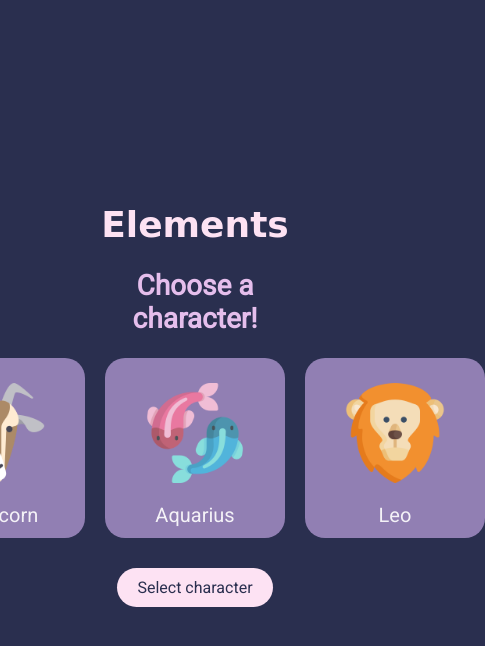
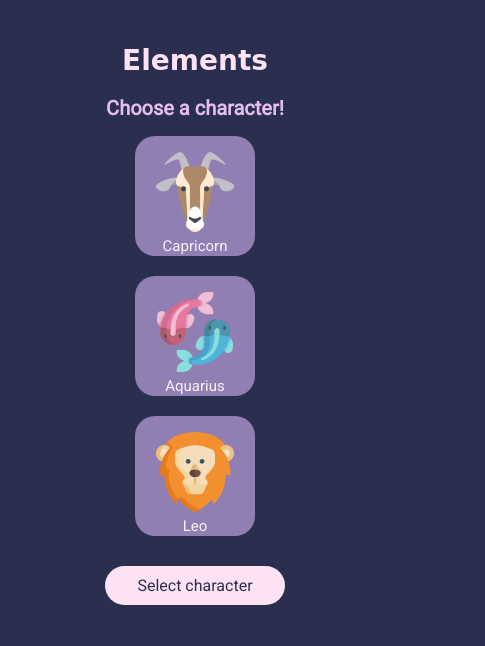
Before and after one commit to davidlozada-dev/elements, a plain HTML site: page index.html in a window 390 px wide. Shown: the whole page, 485 px wide, since content can reach past the window. Drawn offline with Linux system fonts and the light colour scheme; a web font is replaced by a local one.

Commit message:
Create responsive styles

```diff
--- a/index.html
+++ b/index.html
@@ -5,6 +5,8 @@
    <meta charset="utf-8" />
    <title>Elements</title>
    <link rel="stylesheet" href="./styles.css" />
+   <meta content="width=device-width, initial-scale=1" name="viewport" />
+   <!--It is important to add this tag in order to make media queries work-->
 </head>
 
 <body>
--- a/js/elements.js
+++ b/js/elements.js
@@ -9,6 +9,7 @@ function setEventListeners() {
     window.location.reload();
   });
 
+  document.getElementById("choose-character").style.display = "flex"
   document.getElementById("battlefield").style.display = "none";
   document.getElementById("final-result").style.display = "none";
 }
--- a/styles.css
+++ b/styles.css
@@ -22,6 +22,10 @@ h1 {
 h2 {
    font-size: 28px;
    color: #E5BEEC;
+}
+#choose-character {
+   flex-direction: column;
+   align-items: center;
 }
 
 #choose-character-options {
@@ -78,6 +82,7 @@ label p {
    border: none;
    border-radius: 20px;
    background-color: #FDE2F3;
+   width: 180px;
 }
 
 #choose-character-btn:hover,
@@ -187,7 +192,7 @@ label p {
    font-size: 20px;
 }
 
-#battle-result{
+#battle-result {
    font-size: 25px;
 }
 
@@ -205,3 +210,67 @@ label p {
 #final-result-msg {
    font-size: 24px;
 }
+
+@media (max-width: 450px) {
+   body {
+      align-items: center;
+      margin-top: 25px;
+   }
+
+   header {
+      width: 200px;
+      align-items: center;
+   }
+
+   h1 {
+      font-size: 28px;
+   }
+
+   h2 {
+      font-size: 20px;
+   }
+
+   label {
+      width: 120px;
+      height: 120px;
+   }
+
+   label p {
+      margin-top: 5px;
+      font-size: 15px;
+   }
+
+   .first-card-character-img {
+      margin-top: 16px;
+      width: 80px;
+   }
+
+
+   #choose-character-options {
+      display: flex;
+      flex-direction: column;
+   }
+
+   #chosen-characters {
+      margin-top: 20px;
+      gap: 12px;
+   }
+
+   #battle-result {
+      margin-top: 28px;
+   }
+
+   #final-result {
+      width: 220px;
+      height: 200px;
+      margin: 80px;
+   }
+
+   #final-result-msg {
+      width: 180px;
+   }
+
+   #play-again-btn {
+      width: 120px;
+   }
+}
```
